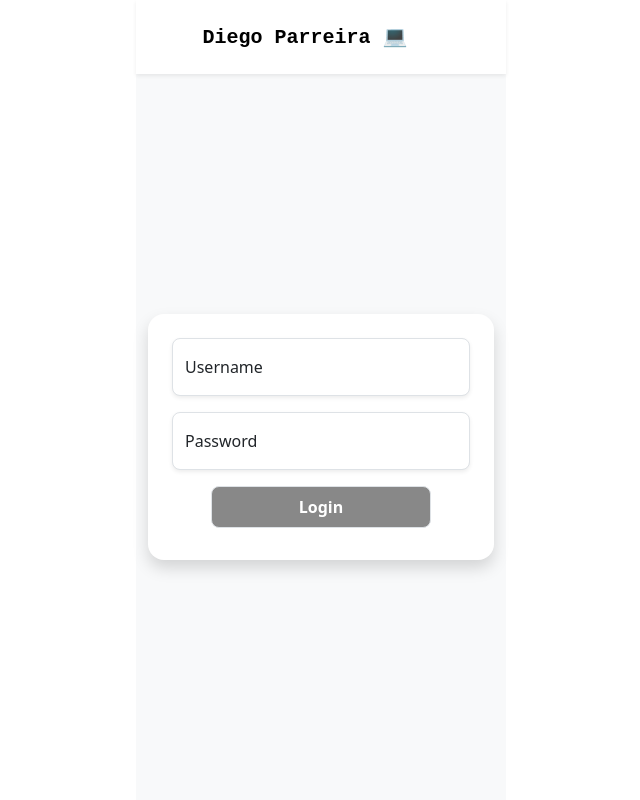
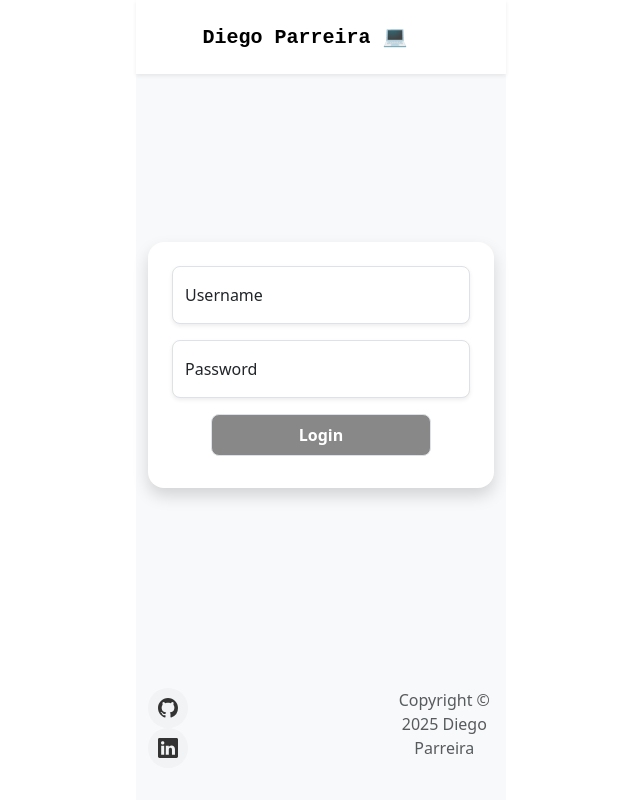
Before and after one commit to diegoparreira/portfolio-frontend, a React (Vite) app: page /admin in a window 1280 px wide. Shown: the whole page, without its empty margins (319-959 px from the left). Built offline with nearby package versions, Linux system fonts and the light colour scheme.

Commit message:
add footer to admin

```diff
--- a/src/pages/Admin.tsx
+++ b/src/pages/Admin.tsx
@@ -3,6 +3,7 @@ import AdminLogin from "../components/admin/AdminLogin";
 import AdminPanel from "../components/admin/AdminPanel";
 import { Container, Row } from "react-bootstrap";
 import Navbar from "../components/navbar/Navbar";
+import Footer from "../components/footer/Footer";
 
 function Admin() {
     const [loggedIn, setLoggedIn] = useState(false);
@@ -27,6 +28,7 @@ function Admin() {
                     <AdminPanel />
                 )}
             </Container>
+            <Footer />
         </div>
     );
 }
```
